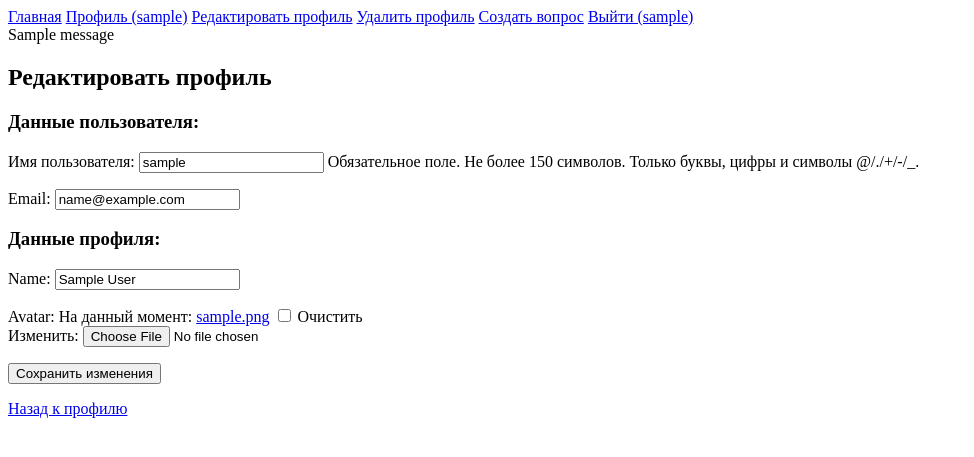
After one commit to Ekhidness/RKIS1, a Django app: page /polls/profile/edit/ in a window 1280 px wide. The commit adds this page. Shown: the top 457 px of the page, without its empty margins (0-974 px from the left). Run offline with Django 3.2, Linux system fonts and the light colour scheme; a user stored in the database is signed in; tables that the repository leaves empty hold one stand-in row (values such as "Sample post"); one stand-in notice (Sample message) is shown.

Commit message:
Добавлена возможность удаления, редактирования профиля.

```diff
--- a/mysite/urls.py
+++ b/mysite/urls.py
@@ -1,22 +1,14 @@
-"""mysite URL Configuration
-
-The `urlpatterns` list routes URLs to views. For more information please see:
-    https://docs.djangoproject.com/en/3.2/topics/http/urls/
-Examples:
-Function views
-    1. Add an import:  from my_app import views
-    2. Add a URL to urlpatterns:  path('', views.home, name='home')
-Class-based views
-    1. Add an import:  from other_app.views import Home
-    2. Add a URL to urlpatterns:  path('', Home.as_view(), name='home')
-Including another URLconf
-    1. Import the include() function: from django.urls import include, path
-    2. Add a URL to urlpatterns:  path('blog/', include('blog.urls'))
-"""
+# mysite/urls.py
 from django.contrib import admin
-from django.urls import include, path
+from django.urls import path, include
+from django.conf import settings
+from django.conf.urls.static import static
 
 urlpatterns = [
+    path('admin/', admin.site.urls),
     path('polls/', include('polls.urls')),
-    path('admin/', admin.site.urls),
 ]
+
+# Serve media files during development
+if settings.DEBUG:
+    urlpatterns += static(settings.MEDIA_URL, document_root=settings.MEDIA_ROOT)
--- /dev/null
+++ b/polls/forms.py
@@ -0,0 +1,150 @@
+# polls/forms.py
+from django import forms
+from django.contrib.auth.forms import UserCreationForm
+from django.contrib.auth.models import User
+from .models import UserProfile, Question, Choice
+
+class UserProfileCreationForm(forms.ModelForm):
+    """Форма для создания профиля пользователя."""
+    class Meta:
+        model = UserProfile
+        fields = ['name', 'avatar']
+        # widgets = {
+        #     'avatar': forms.FileInput(attrs={'accept': 'image/*'}),
+        # }
+
+class UserRegisterForm(UserCreationForm):
+    """
+    Форма регистрации пользователя, включающая поля для профиля.
+    """
+    email = forms.EmailField(required=True)
+    name = forms.CharField(max_length=100, required=False)
+    avatar = forms.ImageField(required=True)
+
+    class Meta:
+        model = User
+        fields = ["username", "email", "password1", "password2"]
+
+    def save(self, commit=True):
+        user = super().save(commit=False)
+        user.email = self.cleaned_data["email"]
+        if commit:
+            user.save()
+
+        profile = UserProfile(
+            user=user,
+            name=self.cleaned_data.get("name", ""),
+            avatar=self.cleaned_data["avatar"]
+        )
+        if commit:
+            profile.save()
+
+        return user
+
+class UserUpdateForm(forms.ModelForm):
+    """
+    Форма для обновления данных встроенной модели User.
+    """
+    email = forms.EmailField()
+
+    class Meta:
+        model = User
+        fields = ['username', 'email'] # Добавь другие поля User, которые хочешь редактировать
+
+class ProfileUpdateForm(forms.ModelForm):
+    """
+    Форма для обновления данных профиля.
+    """
+    class Meta:
+        model = UserProfile
+        fields = ['name', 'avatar']
+        # widgets = {
+        #     'avatar': forms.FileInput(attrs={'accept': 'image/*'}),
+        # }
+
+class ProfileEditFormSet:
+    """
+    Объединяет UserUpdateForm и ProfileUpdateForm.
+    """
+    def __init__(self, user_data=None, profile_data=None, files=None):
+        self.user_form = UserUpdateForm(user_data, instance=self.get_user_instance())
+        self.profile_form = ProfileUpdateForm(profile_data, files=files, instance=self.get_profile_instance())
+
+    def get_user_instance(self):
+        # Предполагается, что instance будет установлен в представлении
+        # Возвращаем None или вызываем ошибку, если instance не установлен
+        return getattr(self, '_user_instance', None)
+
+    def get_profile_instance(self):
+        # Предполагается, что instance будет установлен в представлении
+        # Возвращаем None или вызываем ошибку, если instance не установлен
+        return getattr(self, '_profile_instance', None)
+
+    def set_instances(self, user_instance, profile_instance):
+        """Устанавливает экземпляры для форм."""
+        self._user_instance = user_instance
+        self._profile_instance = profile_instance
+        # Пересоздаём формы с новыми инстансами
+        self.user_form = UserUpdateForm(
+            instance=self._user_instance,
+            data=self.user_form.data if self.user_form.is_bound else None
+        )
+        self.profile_form = ProfileUpdateForm(
+            instance=self._profile_instance,
+            data=self.profile_form.data if self.profile_form.is_bound else None,
+            files=self.profile_form.files if self.profile_form.is_bound else None
+        )
+
+    def is_valid(self):
+        """Проверяет валидность обеих форм."""
+        return self.user_form.is_valid() and self.profile_form.is_valid()
+
+    def save(self):
+        """Сохраняет обе формы."""
+        user = self.user_form.save()
+        profile = self.profile_form.save(commit=False)
+        profile.user = user # Убедимся, что профиль связан с правильным пользователем
+        profile.save()
+        return user, profile
+
+class QuestionCreateForm(forms.ModelForm):
+    """
+    Форма для создания нового вопроса.
+    Включает поле для изображения и три поля для начальных вариантов ответа.
+    """
+    # Добавим поля для первых 3 вариантов ответа (опционально)
+    choice1 = forms.CharField(max_length=200, label='Вариант 1', required=False)
+    choice2 = forms.CharField(max_length=200, label='Вариант 2', required=False)
+    choice3 = forms.CharField(max_length=200, label='Вариант 3', required=False)
+
+    class Meta:
+        model = Question
+        fields = ['question_text', 'image', 'lifespan_days'] # Включаем image и lifespan_days
+        labels = {
+            'question_text': 'Текст вопроса',
+            'image': 'Изображение к вопросу (опционально)',
+            'lifespan_days': 'Время жизни (дней)',
+        }
+        help_texts = {
+            'lifespan_days': 'Сколько дней вопрос будет публичным',
+        }
+
+    def save(self, commit=True):
+        """
+        Переопределяем save, чтобы создать варианты ответа.
+        """
+        question = super().save(commit=False)
+        # В ТЗ не сказано, что вопрос должен быть привязан к пользователю-создателю.
+        # Если это не требуется, эту строку можно убрать.
+        # if user:
+        #     question.author = user # Предполагаем, что в модели Question есть поле author
+        if commit:
+            question.save()
+
+        # Создаем варианты ответа из формы
+        for i in range(1, 4):
+            choice_text = self.cleaned_data.get(f'choice{i}')
+            if choice_text:
+                Choice.objects.create(question=question, choice_text=choice_text)
+
+        return question
--- /dev/null
+++ b/polls/templates/polls/base.html
@@ -0,0 +1,35 @@
+<!-- polls/templates/polls/base.html -->
+<!DOCTYPE html>
+<html lang="en">
+<head>
+    <meta charset="UTF-8">
+    <title>{% block title %}Polls App{% endblock %}</title>
+</head>
+<body>
+    <header>
+        <nav>
+            <a href="{% url 'polls:index' %}">Главная</a>
+            {% if user.is_authenticated %}
+                <a href="{% url 'polls:profile' %}">Профиль ({{ user.username }})</a>
+                <a href="{% url 'polls:profile_edit' %}">Редактировать профиль</a>
+                <a href="{% url 'polls:profile_delete' %}">Удалить профиль</a>
+                <a href="{% url 'polls:create_question' %}">Создать вопрос</a>
+                <!-- Ссылка на выход -->
+                <a href="{% url 'polls:logout' %}">Выйти ({{ user.username }})</a>
+            {% else %}
+                <a href="{% url 'polls:register' %}">Регистрация</a>
+                <!-- TODO: Добавить ссылку на вход -->
+            {% endif %}
+        </nav>
+    </header>
+    <main>
+        {% if messages %}
+            {% for message in messages %}
+                <div class="alert alert-{{ message.tags }}">{{ message }}</div>
+            {% endfor %}
+        {% endif %}
+        {% block content %}
+        {% endblock %}
+    </main>
+</body>
+</html>
--- /dev/null
+++ b/polls/templates/polls/profile_edit.html
@@ -0,0 +1,17 @@
+<!-- polls/templates/polls/profile_edit.html -->
+{% extends 'polls/base.html' %}
+
+{% block title %}Редактировать профиль{% endblock %}
+
+{% block content %}
+    <h2>Редактировать профиль</h2>
+    <form method="post" enctype="multipart/form-data">
+        {% csrf_token %}
+        <h3>Данные пользователя:</h3>
+        {{ user_form.as_p }}
+        <h3>Данные профиля:</h3>
+        {{ profile_form.as_p }}
+        <button type="submit">Сохранить изменения</button>
+    </form>
+    <p><a href="{% url 'polls:profile' %}">Назад к профилю</a></p>
+{% endblock %}
--- a/polls/urls.py
+++ b/polls/urls.py
@@ -1,12 +1,21 @@
+# polls/urls.py
 from django.urls import path
-
+from django.contrib.auth import views as auth_views # Импортируем встроенные представления аутентификации
 from . import views
 
+app_name = 'polls'
 
-app_name = 'polls'
 urlpatterns = [
     path('', views.IndexView.as_view(), name='index'),
     path('<int:pk>/', views.DetailView.as_view(), name='detail'),
     path('<int:pk>/results/', views.ResultsView.as_view(), name='results'),
     path('<int:question_id>/vote/', views.vote, name='vote'),
+    path('register/', views.register, name='register'),
+    path('profile/', views.profile, name='profile'),
+    path('profile/edit/', views.profile_edit, name='profile_edit'),
+    path('profile/delete/', views.profile_delete, name='profile_delete'),
+    # URL для выхода, используя встроенное представление LogoutView
+    path('logout/', auth_views.LogoutView.as_view(template_name='registration/logged_out.html', next_page='polls:index'), name='logout'),
+    path('create/', views.question_create, name='create_question'),
+    # path('create/', views.QuestionCreateView.as_view(), name='create_question'), # Старая строка, можно удалить
 ]
--- a/polls/views.py
+++ b/polls/views.py
@@ -1,39 +1,201 @@
-from django.shortcuts import render, get_object_or_404
-from django.http import HttpResponse, HttpResponseRedirect
-from .models import Question, Choice
-from django.template import loader
+# polls/views.py
+from django.shortcuts import render, get_object_or_404, redirect
+from django.http import HttpResponseRedirect, HttpResponseForbidden
 from django.urls import reverse
+from django.contrib.auth import login, logout
+from django.contrib.auth.decorators import login_required
+from django.contrib import messages
 from django.views import generic
-
+from django.contrib.auth.models import User
+from django.utils import timezone
+from django.db import IntegrityError
+from .models import Question, Choice, Vote, UserProfile
+from .forms import UserRegisterForm, ProfileUpdateForm, QuestionCreateForm, UserUpdateForm, ProfileEditFormSet
 
 class IndexView(generic.ListView):
     template_name = 'polls/index.html'
     context_object_name = 'latest_question_list'
 
     def get_queryset(self):
-        return Question.objects.order_by('-pub_date')
-
+        """
+        Показываем только активные вопросы (в пределах времени жизни).
+        Фильтрация происходит на уровне базы данных (эффективно).
+        """
+        now = timezone.now()
+        # Используем raw SQL через extra для вычисления даты истечения в БД
+        # Это более эффективно, чем фильтрация в Python
+        # Формула: pub_date + lifespan_days дней > now
+        # В SQLite: datetime(pub_date, '+' || lifespan_days || ' days')
+        now_str = now.strftime('%Y-%m-%d %H:%M:%S.%f')
+        return Question.objects.extra(
+            where=["datetime(pub_date, '+' || lifespan_days || ' days') > %s"],
+            params=[now_str]
+        ).order_by('-pub_date')
 
 class DetailView(generic.DetailView):
     model = Question
     template_name = 'polls/detail.html'
 
+    def get_queryset(self):
+        return Question.objects.all()
+
+    def get_context_data(self, **kwargs):
+        context = super().get_context_data(**kwargs)
+        # Проверяем, голосовал ли пользователь
+        if self.request.user.is_authenticated:
+            context['has_voted'] = Vote.objects.filter(user=self.request.user, question=self.object).exists()
+        else:
+            context['has_voted'] = False
+        return context
 
 class ResultsView(generic.DetailView):
     model = Question
     template_name = 'polls/results.html'
 
+    def get_context_data(self, **kwargs):
+        context = super().get_context_data(**kwargs)
+        total_votes = sum(choice.votes for choice in self.object.choice_set.all())
+        results = []
+        for choice in self.object.choice_set.all():
+            percent = round((choice.votes / total_votes) * 100, 1) if total_votes > 0 else 0
+            results.append({'choice': choice, 'percent': percent})
+        context['results'] = results
+        return context
 
 def vote(request, question_id):
     question = get_object_or_404(Question, pk=question_id)
+
+    # Проверяем, активен ли вопрос
+    if not question.is_active():
+        messages.error(request, "Голосование по этому вопросу завершено.")
+        return redirect('polls:index')
+
+    if not request.user.is_authenticated:
+        return redirect('polls:login')
+
     try:
         selected_choice = question.choice_set.get(pk=request.POST['choice'])
     except (KeyError, Choice.DoesNotExist):
         return render(request, 'polls/detail.html', {
             'question': question,
-            'error_message': 'вы не сделали выбор'
+            'error_message': 'Пожалуйста, выберите вариант.',
+            # Пересчитываем has_voted при ошибке выбора
+            'has_voted': Vote.objects.filter(user=request.user, question=question).exists() if request.user.is_authenticated else False,
         })
-    else:
+
+    # Проверяем, уже голосовал ли пользователь, используя уникальность (user, question)
+    # Это делает запись в модели Vote уникальной для каждой пары пользователь-вопрос
+    try:
+        # Пытаемся создать голос. Если запись с таким user и question уже существует (уникальное ограничение),
+        # база данных выбросит IntegrityError.
+        new_vote = Vote.objects.create(user=request.user, question=question, choice=selected_choice)
+        # Если создание прошло успешно, увеличиваем голос у Choice
         selected_choice.votes += 1
         selected_choice.save()
-        return HttpResponseRedirect(reverse('polls:results', args=(question.id,)))
+        messages.success(request, "Ваш голос учтён!")
+    except IntegrityError:
+        # Пользователь уже голосовал за этот вопрос
+        messages.warning(request, "Вы уже голосовали в этом опросе.")
+        return redirect('polls:results', pk=question.id)
+
+    return HttpResponseRedirect(reverse('polls:results', args=(question.id,)))
+
+def register(request):
+    """
+    Регистрация нового пользователя с аватаром.
+    """
+    if request.method == 'POST':
+        form = UserRegisterForm(request.POST, request.FILES)
+        if form.is_valid():
+            user = form.save()
+            login(request, user)
+            messages.success(request, "Регистрация прошла успешно!")
+            return redirect('polls:index')
+    else:
+        form = UserRegisterForm()
+    return render(request, 'polls/register.html', {'form': form})
+
+@login_required
+def profile(request):
+    """
+    Просмотр профиля пользователя.
+    """
+    return render(request, 'polls/profile.html', {'user': request.user})
+
+@login_required
+def profile_edit(request):
+    """
+    Редактирование профиля пользователя.
+    """
+    # Получаем профиль пользователя, создавая его, если он не существует
+    profile, created = UserProfile.objects.get_or_create(user=request.user)
+
+    if request.method == 'POST':
+        # Создаём формы с данными из POST и FILES
+        formset = ProfileEditFormSet(user_data=request.POST, profile_data=request.POST, files=request.FILES)
+        # Устанавливаем инстансы для форм
+        formset.set_instances(user_instance=request.user, profile_instance=profile)
+
+        if formset.is_valid():
+            user, profile = formset.save()
+            messages.success(request, "Ваш профиль успешно обновлён!")
+            return redirect('polls:profile') # Перенаправляем на страницу просмотра профиля
+    else:
+        # Создаём формы с текущими данными
+        formset = ProfileEditFormSet()
+        formset.set_instances(user_instance=request.user, profile_instance=profile)
+
+    # Передаём обе формы в шаблон
+    context = {
+        'user_form': formset.user_form,
+        'profile_form': formset.profile_form,
+    }
+    return render(request, 'polls/profile_edit.html', context)
+
+@login_required
+def profile_delete(request):
+    """
+    Удаление профиля пользователя.
+    """
+    if request.method == 'POST':
+        user = request.user
+        # Удаляем профиль (он удаляется каскадно при удалении User, если в модели UserProfile стоит CASCADE)
+        # Но лучше удалить явно, если есть кастомная логика
+        try:
+            user.profile.delete() # Удаляем связанный профиль
+        except UserProfile.DoesNotExist:
+            pass # Профиль уже удалён или не существует (маловероятно, если мы находимся на этой странице)
+        user.delete() # Удаляем пользователя
+        logout(request) # Важно: выйти из системы, чтобы избежать проблем с сессией
+        messages.success(request, "Ваш профиль успешно удалён.")
+        return redirect('polls:index') # Перенаправляем на главную страницу
+    else:
+        # Показываем страницу подтверждения удаления
+        return render(request, 'polls/profile_delete.html')
+
+@login_required # Требуем аутентификацию для создания вопроса
+def question_create(request):
+    """
+    Создание нового вопроса (требует аутентификации).
+    """
+    if request.method == 'POST':
+        form = QuestionCreateForm(request.POST, request.FILES) # request.FILES для изображения
+        if form.is_valid():
+            # Сохраняем вопрос
+            question = form.save(commit=True) # user=request.user если поле author добавлено в модель
+            messages.success(request, f"Вопрос '{question.question_text}' успешно создан!")
+            # Перенаправляем на главную страницу или на страницу созданного вопроса
+            return redirect('polls:index') # Или redirect('polls:detail', pk=question.pk)
+    else:
+        form = QuestionCreateForm()
+
+    return render(request, 'polls/question_create.html', {'form': form})
+
+# Опциональное представление для выхода (можно использовать встроенное)
+# def logout_view(request):
+#     """
+#     Выход из системы.
+#     """
+#     logout(request)
+#     messages.info(request, "Вы вышли из системы.")
+#     return redirect('polls:index')
```
Also changed, not shown: mysite/settings.py (+8 -15 lines), polls/models.py (+33 -5 lines), polls/templates/polls/detail.html (+34 -14 lines), polls/templates/polls/index.html (+11 -5 lines), polls/templates/polls/profile.html (added, +20 -0 lines), polls/templates/polls/profile_delete.html (added, +14 -0 lines), polls/templates/polls/question_create.html (added, +14 -0 lines), polls/templates/polls/register.html (added, +14 -0 lines), polls/templates/polls/results.html (+19 -6 lines).
